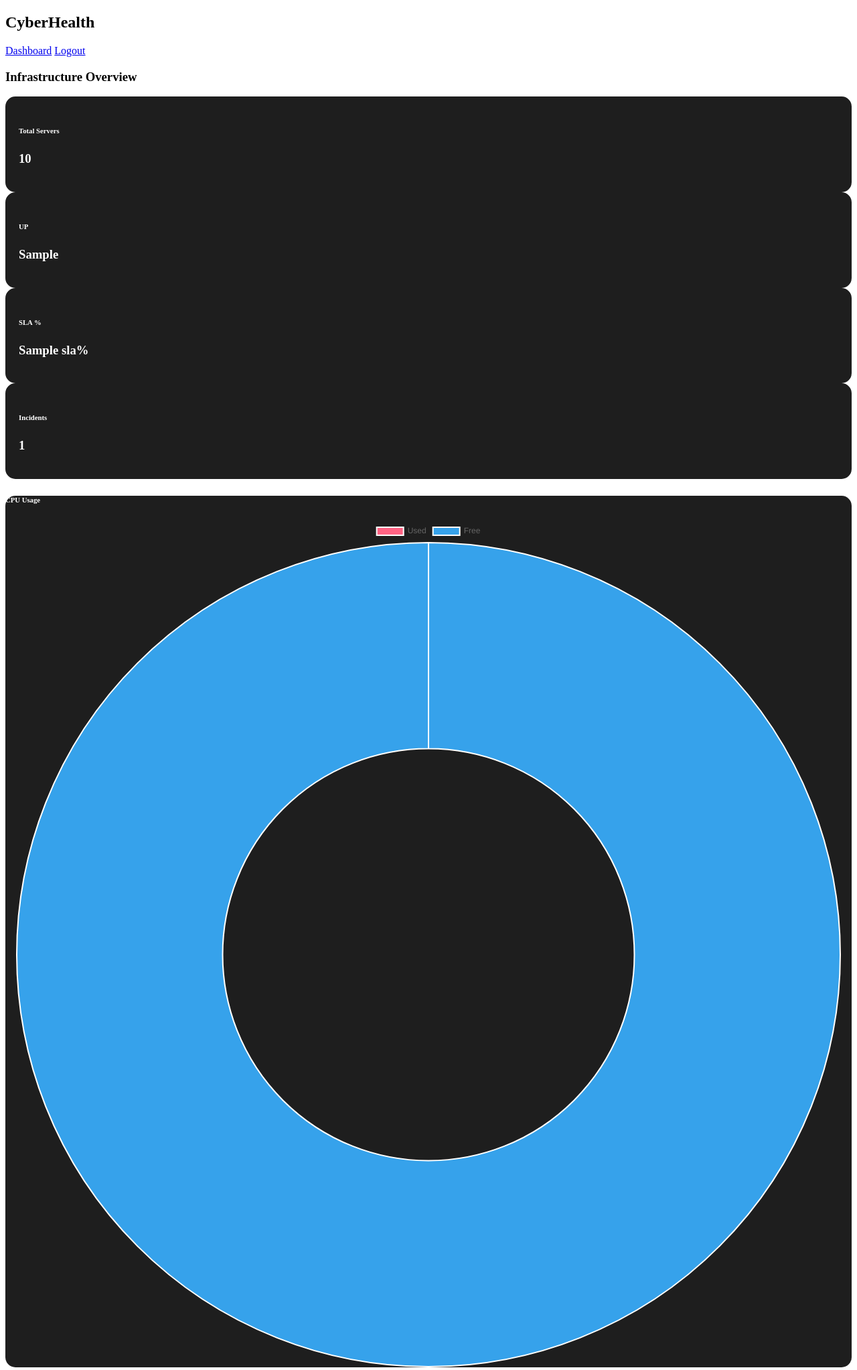
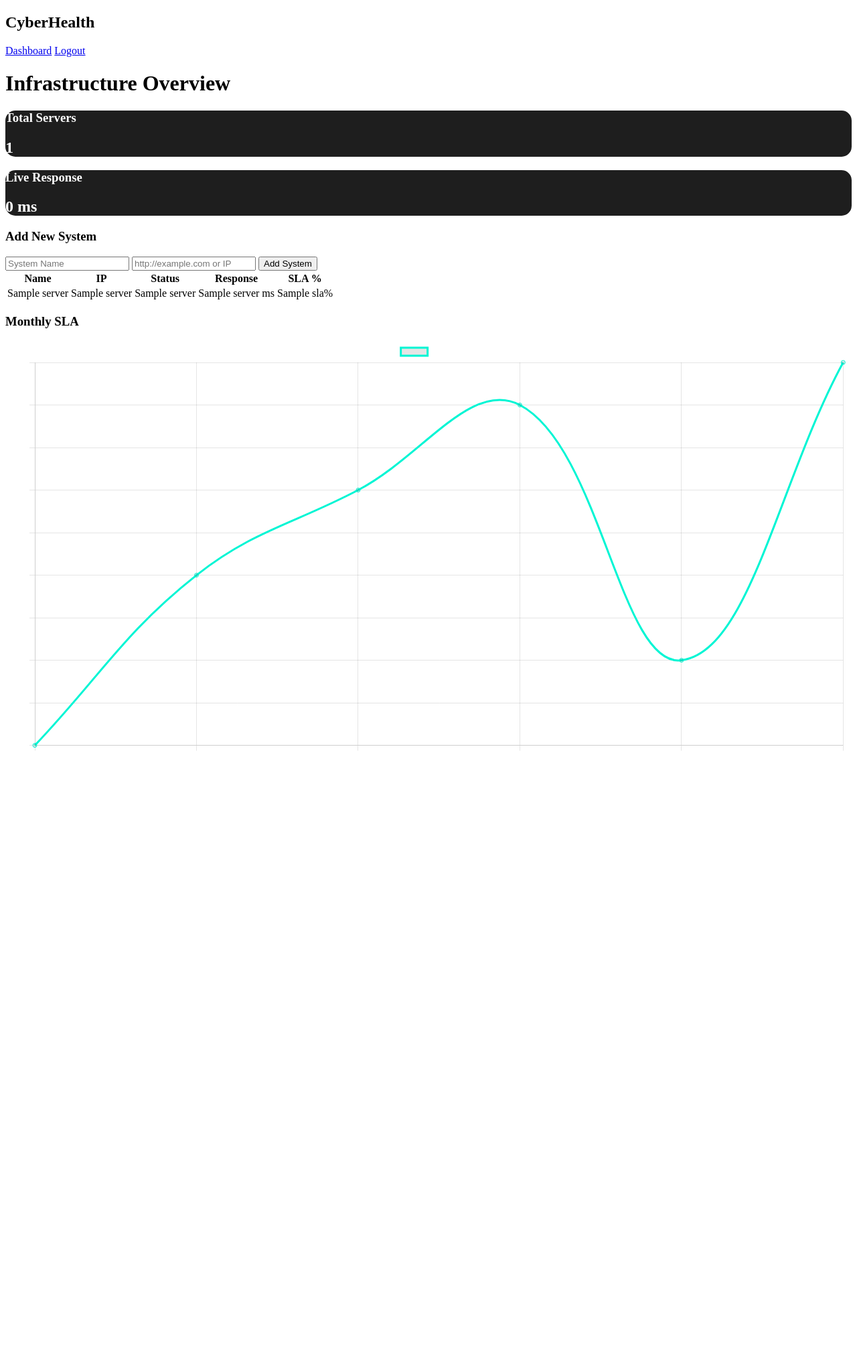
Before and after one commit to ankit18006/CyberHealth-IT-Dashboard, a Flask app: template templates/dashboard.html in a window 1280 px wide. Shown: the top 2045 px of the page at 67% size. After the commit the page ends 1121 px from the top, so only its background shows below. Run offline with Flask 3, Linux system fonts and the light colour scheme; the template is opened without the code that fills it: most values are stand-ins (such as "Sample title", 1, 10 or a date in 2020).

Commit message:
Update dashboard layout and add new features

```diff
--- a/templates/dashboard.html
+++ b/templates/dashboard.html
@@ -1,139 +1,95 @@
 {% extends "base.html" %}
 {% block content %}
 
-<h3 class="mb-4 text-light">Infrastructure Overview</h3>
+<h1>Infrastructure Overview</h1>
 
-<div class="row mb-4 text-center">
+<div class="cards">
+    <div class="card blue">
+        <h3>Total Servers</h3>
+        <h2>{{ servers|length }}</h2>
+    </div>
 
-<div class="col-md-3">
-<div class="card stat-card bg-primary">
-<h6>Total Servers</h6>
-<h3>{{ total }}</h3>
+    <div class="card green">
+        <h3>Live Response</h3>
+        <h2 id="liveResponse">0 ms</h2>
     </div>
 </div>
 
-<div class="col-md-3">
-<div class="card stat-card bg-success">
-<h6>UP</h6>
-<h3>{{ up }}</h3>
-</div>
-</div>
-
-<div class="col-md-3">
-<div class="card stat-card bg-warning text-dark">
-<h6>SLA %</h6>
-<h3>{{ sla }}%</h3>
-</div>
-</div>
-
-<div class="col-md-3">
-<div class="card stat-card bg-danger">
-<h6>Incidents</h6>
-<h3>{{ incidents_count }}</h3>
-</div>
-</div>
-
-</div>
-
-<!-- Health Graphs -->
-<div class="row mb-4">
-
-<div class="col-md-4">
-<div class="card p-3 shadow">
-<h6>CPU Usage</h6>
-<canvas id="cpuChart"></canvas>
-</div>
-</div>
-
-<div class="col-md-4">
-<div class="card p-3 shadow">
-<h6>RAM Usage</h6>
-<canvas id="ramChart"></canvas>
-</div>
-</div>
-
-<div class="col-md-4">
-<div class="card p-3 shadow">
-<h6>Disk Usage</h6>
-<canvas id="diskChart"></canvas>
-</div>
-</div>
-
-</div>
-
-<!-- Add Server -->
-<div class="card p-4 shadow mb-4">
-<h5>Add New Server</h5>
+<div class="add-box">
+    <h3>Add New System</h3>
     <form method="POST">
-<input type="text" name="name" class="form-control mb-2" placeholder="Server Name" required>
-<input type="text" name="url" class="form-control mb-3" placeholder="https://example.com" required>
-<button class="btn btn-dark w-100">Add & Monitor</button>
+        <input type="text" name="name" placeholder="System Name" required>
+        <input type="text" name="ip" placeholder="http://example.com or IP" required>
+        <button>Add System</button>
     </form>
 </div>
 
-<!-- Server Table -->
-<div class="card p-3 shadow mb-4">
-<h5>Server Status</h5>
-<table class="table table-dark table-striped">
+<div class="table-box">
+<table>
 <tr>
 <th>Name</th>
-<th>URL</th>
+<th>IP</th>
 <th>Status</th>
 <th>Response</th>
-<th>Date</th>
+<th>SLA %</th>
 </tr>
 
-{% for s in servers %}
+{% for server in servers %}
 <tr>
-<td>{{ s[2] }}</td>
-<td>{{ s[3] }}</td>
+<td>{{ server[1] }}</td>
+<td>{{ server[2] }}</td>
 <td>
-<span class="badge bg-{{ 'success' if s[4]=='UP' else 'danger' }}">
-{{ s[4] }}
-</span>
+<span class="status {{ server[4]|lower }}"></span>
+{{ server[4] }}
 </td>
-<td>{{ s[5] }} sec</td>
-<td>{{ s[6] }}</td>
+<td>{{ server[5] }} ms</td>
+<td>{{ sla_data[loop.index0] }}%</td>
 </tr>
 {% endfor %}
+
 </table>
 </div>
 
+<div class="chart-box">
+<h3>Monthly SLA</h3>
+<canvas id="slaChart"></canvas>
+</div>
+
 <script>
+function updateLive(){
+    document.getElementById("liveResponse").innerText =
+        Math.floor(Math.random()*200)+" ms";
+}
+setInterval(updateLive,2000);
 
-new Chart(document.getElementById("cpuChart"), {
-type: "doughnut",
-data: {
-labels:["Used","Free"],
+{% if servers|length == 0 %}
+var labels=[];
+var data=[];
+{% else %}
+var labels=["Jan","Feb","Mar","Apr","May","Jun"];
+var data=[99.5,99.7,99.8,99.9,99.6,99.95];
+{% endif %}
+
+new Chart(document.getElementById("slaChart"),{
+    type:'line',
+    data:{
+        labels:labels,
         datasets:[{
-data:[{{ cpu }}, {{ 100-cpu }}],
-backgroundColor:["#ff6384","#36a2eb"]
+            label:'SLA %',
+            data:data,
+            borderColor:'#00f5d4',
+            fill:false,
+            tension:0.4
         }]
+    },
+    options:{
+        plugins:{legend:{labels:{color:'#fff'}}},
+        scales:{
+            x:{ticks:{color:'#fff'}},
+            y:{ticks:{color:'#fff'}}
+        }
     }
 });
-
-new Chart(document.getElementById("ramChart"), {
-type: "doughnut",
-data: {
-labels:["Used","Free"],
-datasets:[{
-data:[{{ ram }}, {{ 100-ram }}],
-backgroundColor:["#ff9f40","#4bc0c0"]
-}]
-}
-});
-
-new Chart(document.getElementById("diskChart"), {
-type: "doughnut",
-data: {
-labels:["Used","Free"],
-datasets:[{
-data:[{{ disk }}, {{ 100-disk }}],
-backgroundColor:["#9966ff","#ffcd56"]
-}]
-}
-});
-
 </script>
 
 {% endblock %}
```
Lines whose indentation alone changed are shown as unchanged.
